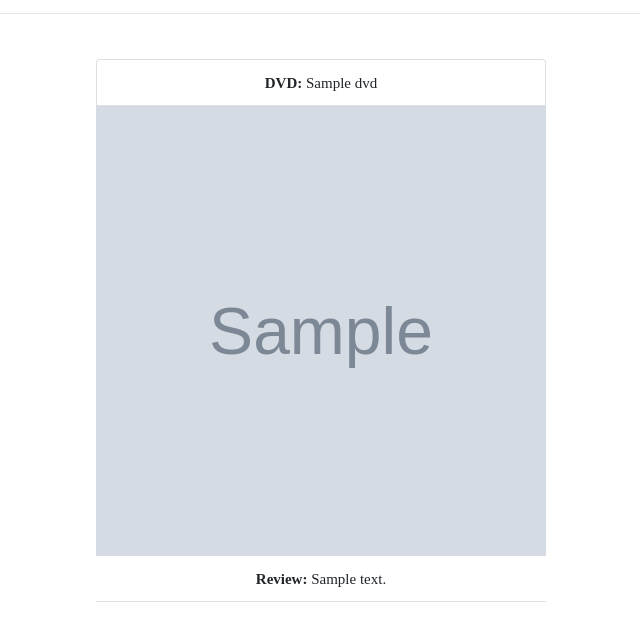
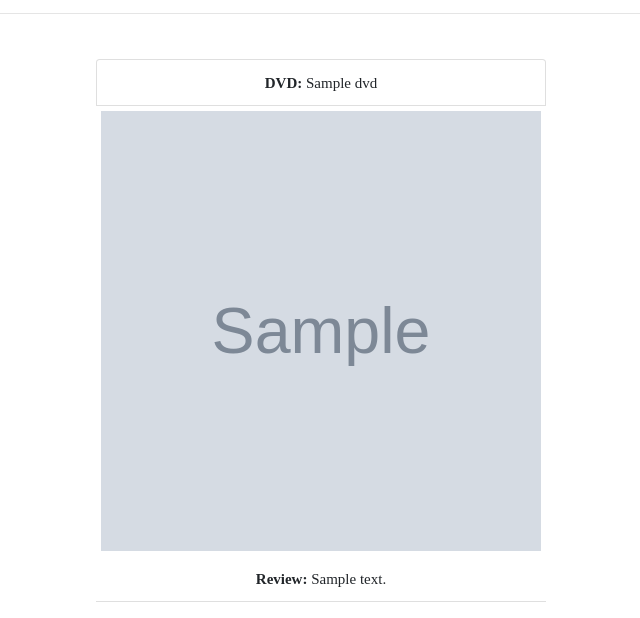
Before and after one commit to JackAlexanderClark/Ultimate-Movie-Vendor, a Flask app: template templates/view_dvd_reviews.html in a window 1280 px wide. Shown: the part 402-1020 px from the top of the page, without its empty margins (126-766 px from the left). Run offline with Flask 3, Linux system fonts and the light colour scheme; the template is opened without the code that fills it: values that come from a table or form of the project are taken from there, others are empty; a user stored in the database is signed in; tables that the repository leaves empty hold one stand-in row (values such as "Sample post"); grey boxes marked "Sample" are stand-in pictures.

Commit message:
If image statement. 30/03/2023

```diff
--- a/templates/edit_dvd.html
+++ b/templates/edit_dvd.html
@@ -50,7 +50,7 @@
                 </div>
             </div>
                 <div class="col-sm-10">
-                    <button type="submit" class="btn btn-primary">Submit DVD</button>
+                    <button type="submit" class="btn btn-primary">Update DVD</button>
                 </div>
         </form>
     </div>
--- a/templates/index.html
+++ b/templates/index.html
@@ -53,7 +53,7 @@
                         <div class="card">
                               <div class="text-center">         <!-- before src="dvd.image" if doesn't work -->
                                   {% if dvd.image %}
-                              <img class="card-img-top" src="{{ url_for('static', filename='images/'+dvd.image ) }}" alt="Card image cap" id="imageCard">
+                                    <img class="card-img-top" src="{{ url_for('static', filename='images/'+dvd.image ) }}" alt="Card image cap" id="imageCard">
                                   {% endif %}
                               </div>
                             <div class="card-body">
--- a/templates/view_dvd_reviews.html
+++ b/templates/view_dvd_reviews.html
@@ -14,9 +14,10 @@
          {% if review.dvd.name  %}
             <li class="list-group-item"><b>DVD:</b> {{  review.dvd.name }}</li>
          {% endif %}
-          <img id=review_image" src="{{ url_for('static', filename='images/'+review.dvd.image) }}" style="width: 30rem; height: 30rem;">
+              {% if dvd.image %}
+                <img class="card-img-top" src="{{ url_for('static', filename='images/'+review.dvd.image ) }}" alt="Card image cap" id="imageCard" style="width: 30rem; height: 30rem;">
+              {% endif %}
           <ul class="list-group list-group-flush">
-
             <li class="list-group-item"><b>Review:</b> {{  review.review }}</li>
             <li class="list-group-item"><b>Rating:</b>
             <!-- for loop to iterate over number of stars -->
```
